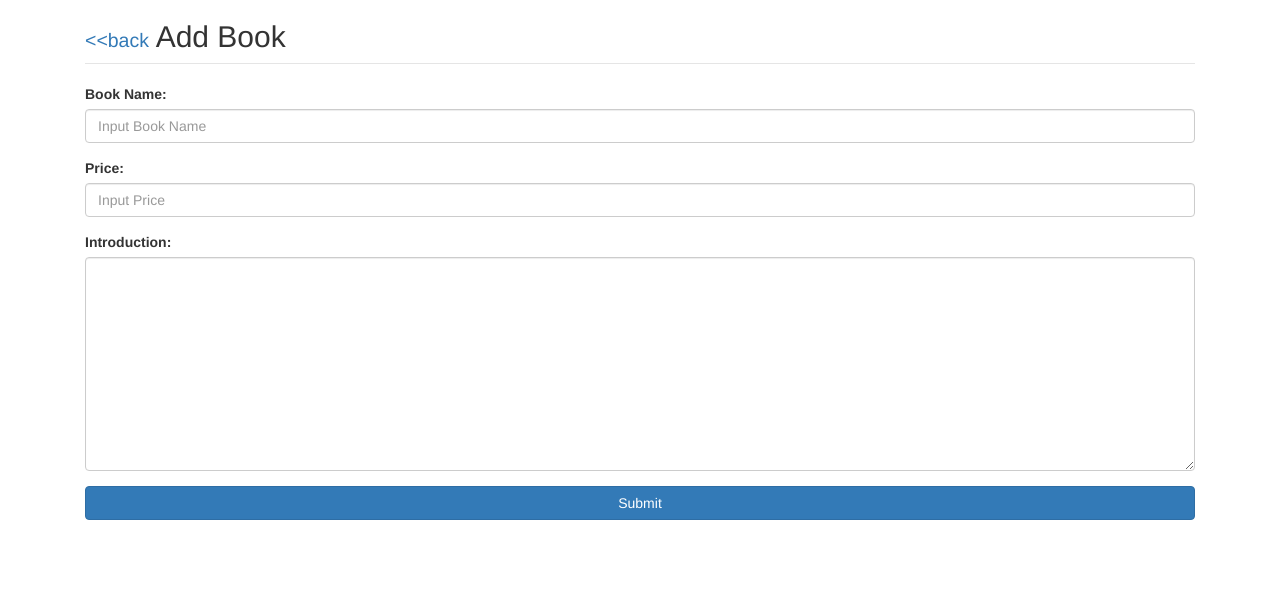
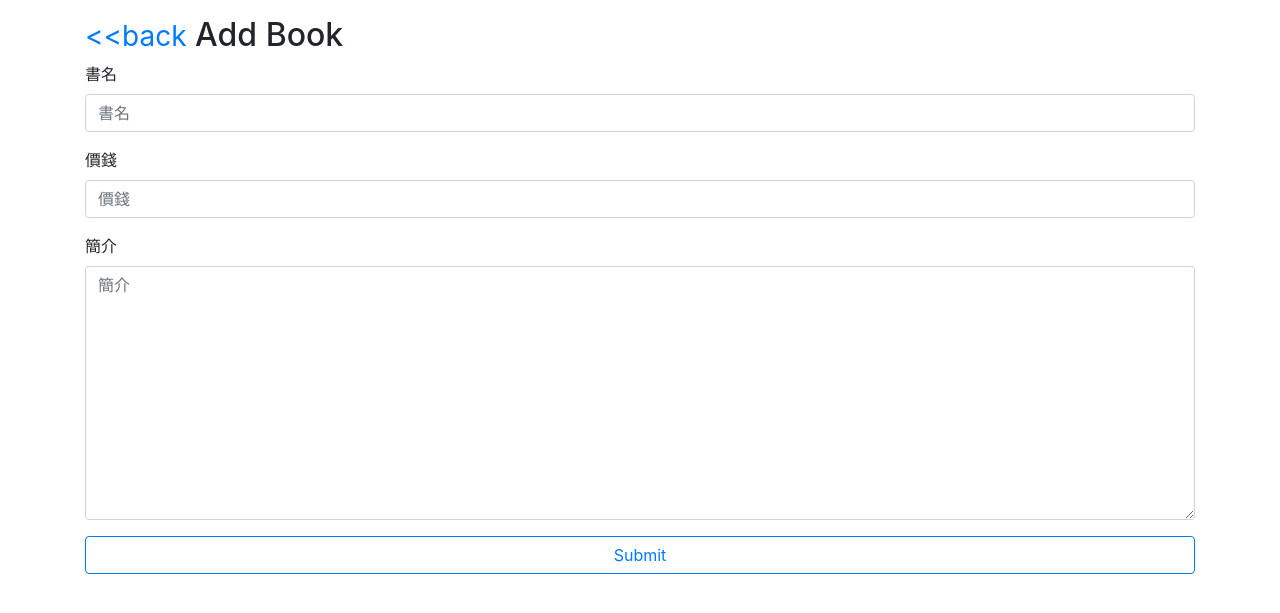
Before and after one commit to LaiJunBin/NTUB_Backend_Class, a Django app: page /book/add in a window 1280 px wide. Shown: the top 613 px of the page. Run offline with Django 3.2, Linux system fonts and the light colour scheme; some libraries are stand-ins or nearby versions.

Commit message:
新增頁面的前端完成，表單驗證

```diff
--- /dev/null
+++ b/web_1212/books/forms.py
@@ -0,0 +1,14 @@
+from django import forms
+
+from .models import Book
+
+# class BookForm(forms.Form):
+#     name = forms.CharField(max_length=20, label='Book Name')
+#     price = forms.IntegerField(min_value=1, label='Price')
+#     introduction = forms.CharField(label='Introduction', widget=forms.Textarea())
+
+class BookForm(forms.ModelForm):
+    class Meta:
+        model = Book
+        fields = '__all__'
+        # exclude = () # except
--- a/web_1212/books/models.py
+++ b/web_1212/books/models.py
@@ -3,9 +3,9 @@ from django.db import models
 # Create your models here.
 
 class Book(models.Model):
-    name = models.CharField(max_length=20)
-    price = models.PositiveIntegerField()
-    introduction = models.TextField()
+    name = models.CharField('書名', max_length=20)
+    price = models.PositiveIntegerField('價錢')
+    introduction = models.TextField('簡介')
 
     def __str__(self):
         return self.name
--- a/web_1212/books/templates/add.html
+++ b/web_1212/books/templates/add.html
@@ -1,4 +1,6 @@
 {% extends "layout.html" %}
+
+{% load bootstrap4 %}
 
 {% block main %}
 
@@ -11,22 +13,9 @@
         </h2>
     </legend>
 
-    <div class="form-group">
-        <label for="name">Book Name:</label>
-        <input type="text" name="name" class="form-control" id="name" placeholder="Input Book Name">
-    </div>
+    {% bootstrap_form form %}
 
-    <div class="form-group">
-        <label for="price">Price:</label>
-        <input type="number" name="price" class="form-control" id="price" placeholder="Input Price">
-    </div>
-
-    <div class="form-group">
-        <label for="introduction">Introduction:</label>
-        <textarea name="introduction" id="introduction" class="form-control" cols="30" rows="10"></textarea>
-    </div>
-
-    <button type="submit" class="btn btn-primary w-100">Submit</button>
+    <button type="submit" class="btn btn-outline-primary w-100">Submit</button>
 </form>
 
 {% endblock main %}
--- a/web_1212/books/templates/layout.html
+++ b/web_1212/books/templates/layout.html
@@ -7,9 +7,6 @@
     <meta http-equiv="X-UA-Compatible" content="ie=0edge">
     <title>Document</title>
     {% load bootstrap4 %}
-    {% bootstrap_css %}
-
-    {% load bootstrap3 %}
     {% bootstrap_css %}
     {% bootstrap_javascript jquery=True %}
 
@@ -45,11 +42,36 @@
             background: #39f;
             color: #fff;
         }
+
+        ul.messages>li{
+            list-style-type: none;
+        }
+
+        .btn-info {
+            color: #fff;
+            background-color: #5bc0de;
+            border-color: #46b8da;
+        }
+
+        .btn-default {
+            color: #333;
+            background-color: #fff;
+            border-color: #ccc;
+        }
+
+        .btn-default:hover{
+            background:#ddd;
+            color:black;
+        }
+
     </style>
 </head>
 
 <body>
-    <div class="container">
+    <div class="container mt-3">
+
+        {% bootstrap_messages %}
+
         {% block main %}
 
         {% endblock main %}
--- a/web_1212/books/views.py
+++ b/web_1212/books/views.py
@@ -1,6 +1,10 @@
-from django.shortcuts import render, get_object_or_404
+from django.shortcuts import render, get_object_or_404, redirect
 from django.http import HttpResponse, HttpResponseRedirect
+from django.contrib import messages
+
 from .models import Book
+from .forms import BookForm
+
 # Create your views here.
 
 def index(request):
@@ -17,11 +21,10 @@ def info(request, book_id):
     })
 
 def add(request):
-    if request.method == 'GET':
-        return render(request, 'add.html')
-    elif request.method == 'POST':
-        name = request.POST.get('name')
-        price = request.POST.get('price')
-        introduction = request.POST.get('introduction')
-        Book.objects.create(name=name, price=price, introduction=introduction)
-        return HttpResponseRedirect('/book')
+    form = BookForm(request.POST or None)
+    if form.is_valid():
+        form.save()
+        messages.success(request, '新增成功!')
+        return redirect('book-index')
+
+    return render(request, 'add.html', {'form': form})
```
Also changed, not shown: web_1212/books/migrations/0003_auto_20181219_2052.py (added).
